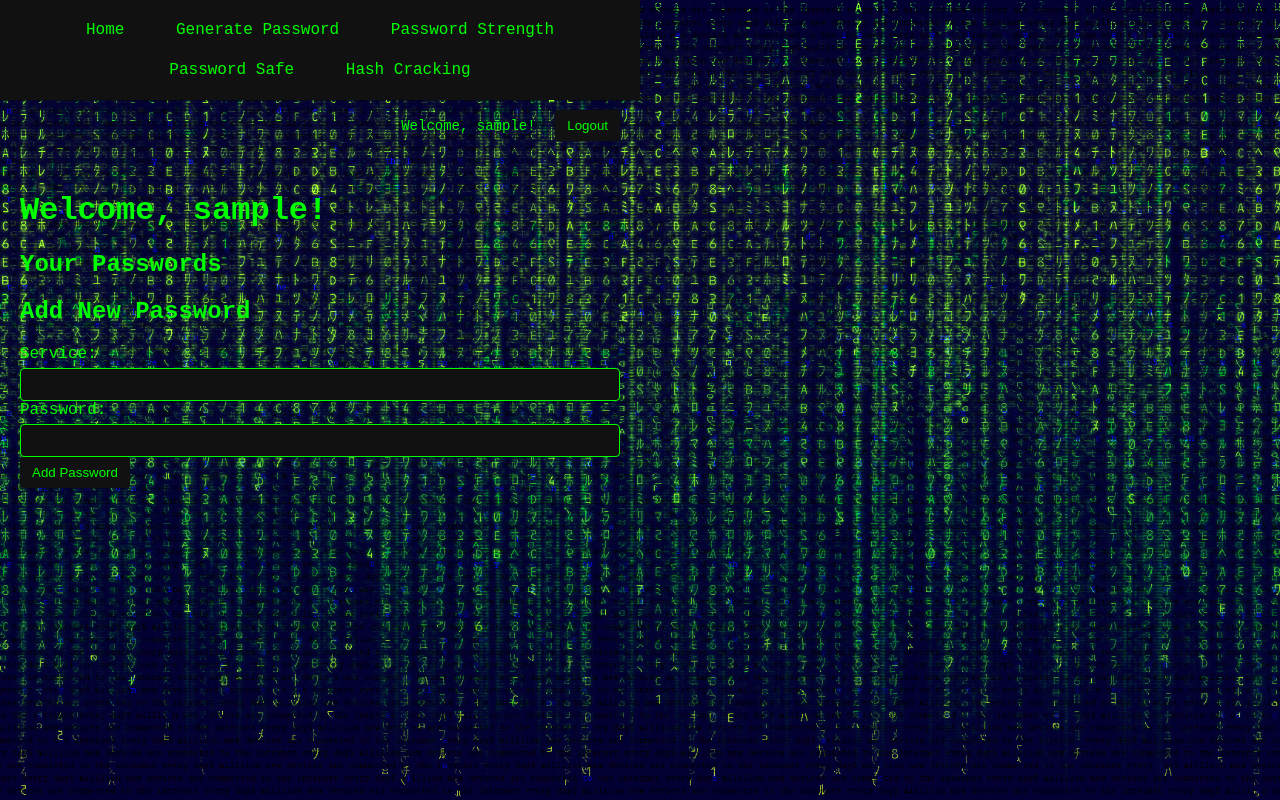
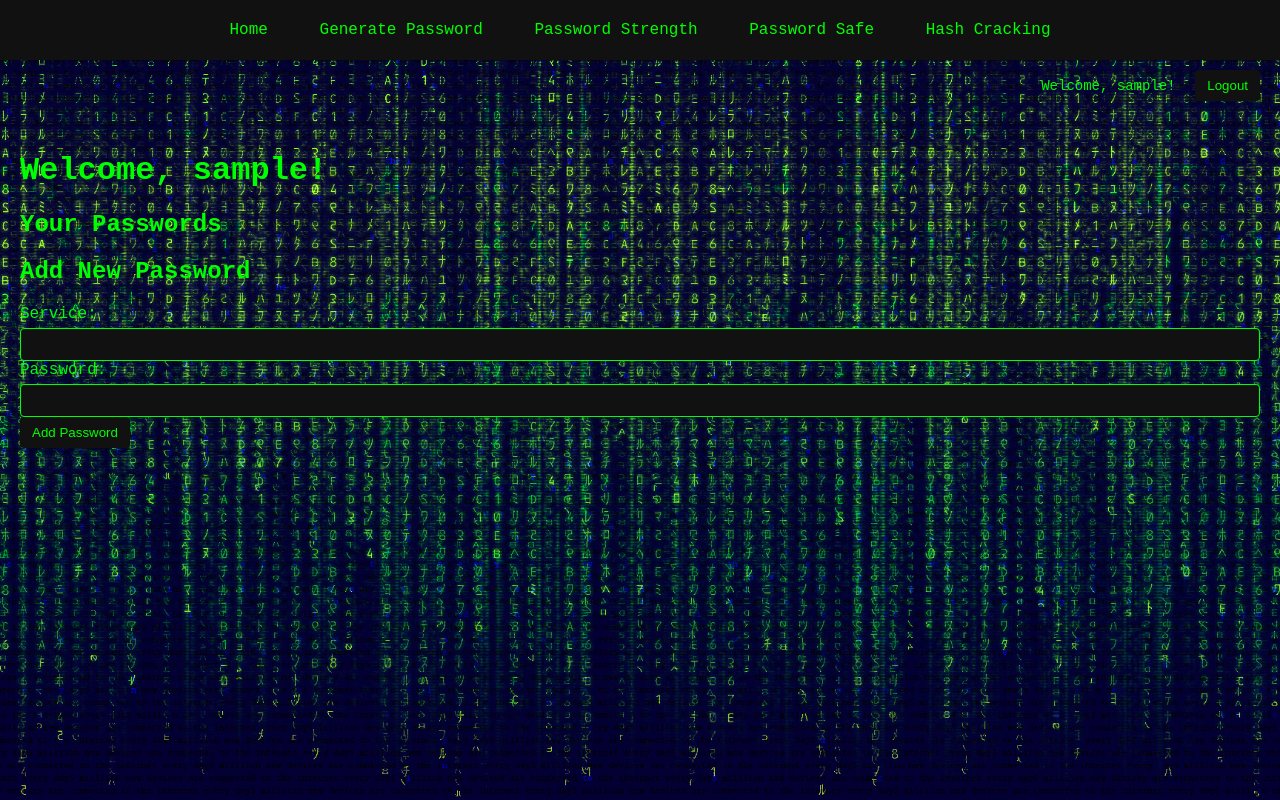
Before and after one commit to omarmalas/PM, a Flask app: page /dashboard/1 in a window 1280 px wide. Run offline with Flask 3, Linux system fonts and the light colour scheme; the visitor is signed in with stand-in values (Sample User, id 1); data that the repository does not hold is empty.

Commit message:
Update style.css

```diff
--- a/static/stylesheets/style.css
+++ b/static/stylesheets/style.css
@@ -12,7 +12,7 @@ body {
     background: url(1.png) no-repeat;
     background-position: center;
     background-size: cover;
-    width: 50%;
+
 }
 
 .navbar {
@@ -53,6 +53,7 @@ body {
 .login-logout form {
     display: inline-block;
     margin-right: 10px;
+    position: center
 }
 
 .login-logout button {
```
